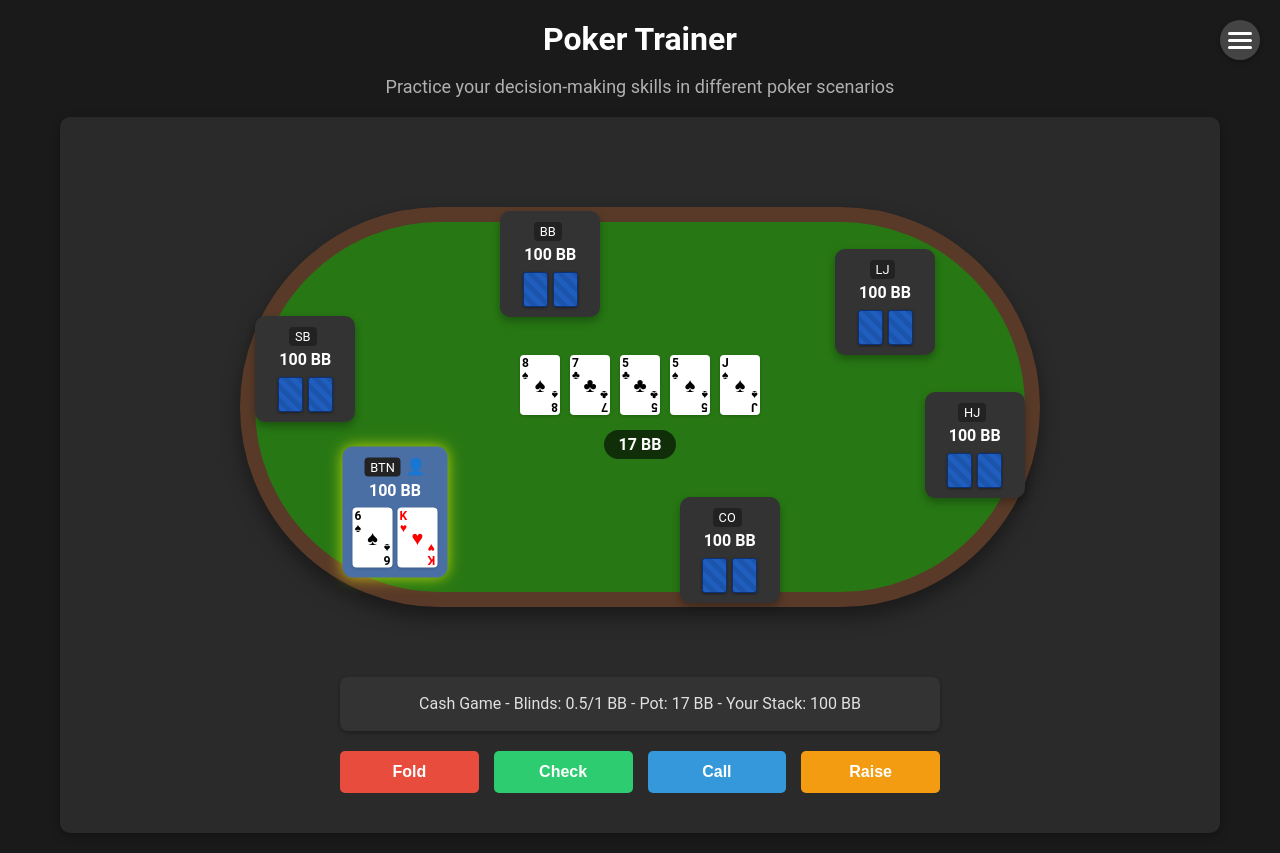
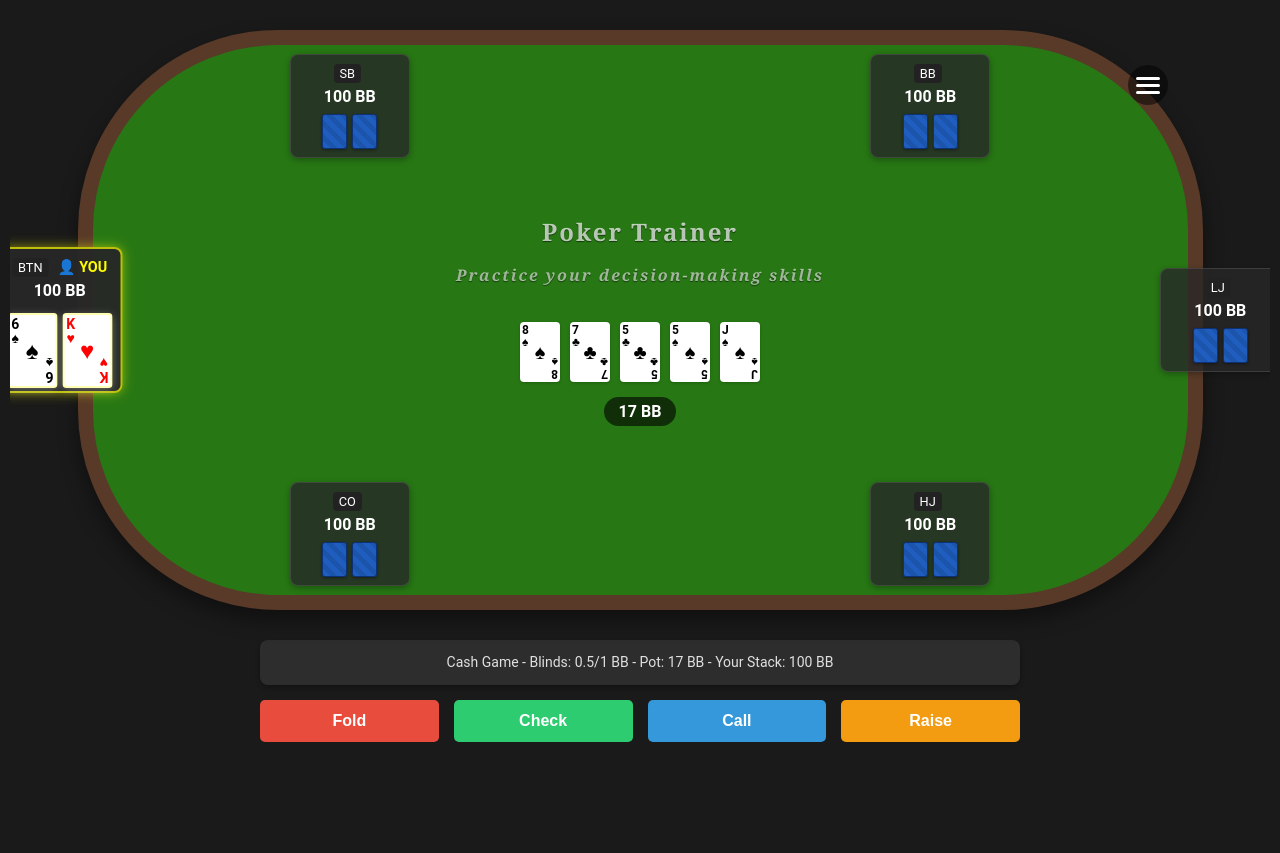
Before and after one commit to chris-go/Poker, a React (Create React App) app in the folder poker-trainer/: page / in a window 1280 px wide. After the commit the page ends 800 px from the top, so only its background shows below. Built offline with nearby package versions, Linux system fonts and the light colour scheme.

Commit message:
Making the puzzle take up more of the screen

```diff
--- a/poker-trainer/src/App.tsx
+++ b/poker-trainer/src/App.tsx
@@ -7,31 +7,19 @@ import { createSamplePuzzle } from './utils/pokerUtils';
 
 const AppContainer = styled.div`
   font-family: 'Roboto', 'Segoe UI', Arial, sans-serif;
-  max-width: 1200px;
-  margin: 0 auto;
-  padding: 20px;
+  width: 100%;
+  height: 100vh;
+  margin: 0;
+  padding: 0;
   position: relative;
-`;
-
-const Header = styled.header`
-  text-align: center;
-  margin-bottom: 20px;
-`;
-
-const Title = styled.h1`
-  color: #ffffff;
-  margin-bottom: 10px;
-`;
-
-const Subtitle = styled.p`
-  color: #b0b0b0;
-  font-size: 18px;
+  background-color: #1a1a1a;
+  overflow: hidden;
 `;
 
 const MainContent = styled.main`
-  background-color: #2a2a2a;
-  border-radius: 10px;
-  padding: 20px;
+  width: 100%;
+  height: 100%;
+  padding: 10px;
   box-shadow: 0 3px 10px rgba(0, 0, 0, 0.3);
 `;
 
@@ -39,59 +27,33 @@ const Stats = styled.div`
   display: flex;
   justify-content: center;
   gap: 20px;
-  margin-top: 20px;
+  padding: 15px;
+  position: absolute;
+  bottom: 0;
+  left: 0;
+  right: 0;
+  background-color: rgba(42, 42, 42, 0.9);
 `;
 
 const StatBox = styled.div`
   background-color: #333333;
   border-radius: 5px;
-  padding: 15px;
+  padding: 10px;
   text-align: center;
-  min-width: 120px;
+  min-width: 100px;
   color: #e0e0e0;
 `;
 
 const StatLabel = styled.div`
   color: #7f8c8d;
-  font-size: 14px;
-  margin-bottom: 5px;
+  font-size: 12px;
+  margin-bottom: 3px;
 `;
 
 const StatValue = styled.div`
-  color: #2c3e50;
-  font-size: 20px;
+  color: #ecf0f1;
+  font-size: 18px;
   font-weight: bold;
-`;
-
-const MenuIcon = styled.div`
-  position: fixed;
-  top: 20px;
-  right: 20px;
-  width: 40px;
-  height: 40px;
-  border-radius: 50%;
-  background-color: #444;
-  color: white;
-  display: flex;
-  flex-direction: column;
-  align-items: center;
-  justify-content: center;
-  cursor: pointer;
-  z-index: 99;
-  box-shadow: 0 2px 5px rgba(0, 0, 0, 0.3);
-
-  &:hover {
-    background-color: #555;
-  }
-
-  span {
-    display: block;
-    height: 3px;
-    width: 24px;
-    background-color: white;
-    border-radius: 3px;
-    margin: 2px 0;
-  }
 `;
 
 const SettingsPanel = styled.div<{ isOpen: boolean }>`
@@ -180,32 +142,20 @@ const App: React.FC = () => {
 
   return (
     <AppContainer>
-      <MenuIcon onClick={toggleSettingsPanel}>
-        <span></span>
-        <span></span>
-        <span></span>
-      </MenuIcon>
-
       <Overlay isOpen={settingsPanelOpen} onClick={() => setSettingsPanelOpen(false)} />
 
       <SettingsPanel isOpen={settingsPanelOpen}>
         <GameSettings onSettingsChange={handleSettingsChange} initialSettings={settings} />
       </SettingsPanel>
 
-      <Header>
-        <Title>Poker Trainer</Title>
-        <Subtitle>Practice your decision-making skills in different poker scenarios</Subtitle>
-      </Header>
-
       <MainContent>
         {puzzle ? (
-          <PuzzleView puzzle={puzzle} onActionSelected={handleActionSelected} />
-        ) : (
-          <div style={{ textAlign: 'center', padding: '40px' }}>
-            Loading puzzle...
-          </div>
-        )}
-      </MainContent>
+          <>
+            <PuzzleView
+              puzzle={puzzle}
+              onActionSelected={handleActionSelected}
+              onMenuClick={toggleSettingsPanel}
+            />
 
             {stats.total > 0 && (
               <Stats>
@@ -227,6 +177,13 @@ const App: React.FC = () => {
                 </StatBox>
               </Stats>
             )}
+          </>
+        ) : (
+          <div style={{ textAlign: 'center', padding: '40px', color: 'white' }}>
+            Loading puzzle...
+          </div>
+        )}
+      </MainContent>
     </AppContainer>
   );
 };
--- a/poker-trainer/src/components/poker/Card.tsx
+++ b/poker-trainer/src/components/poker/Card.tsx
@@ -5,26 +5,28 @@ interface CardProps {
   rank: string;
   suit: string;
   faceDown?: boolean;
+  isUserCard?: boolean;
 }
 
-const CardContainer = styled.div`
-  width: 40px;
-  height: 60px;
+const CardContainer = styled.div<{ isUserCard?: boolean }>`
+  width: ${props => props.isUserCard ? '50px' : '40px'};
+  height: ${props => props.isUserCard ? '75px' : '60px'};
   background-color: white;
   border-radius: 4px;
   display: flex;
   flex-direction: column;
   justify-content: space-between;
   padding: 4px;
-  box-shadow: 0 1px 3px rgba(0, 0, 0, 0.2);
+  box-shadow: ${props => props.isUserCard ? '0 2px 8px rgba(255, 255, 255, 0.3)' : '0 1px 3px rgba(0, 0, 0, 0.2)'};
   font-weight: bold;
   position: relative;
-  font-size: 14px;
+  font-size: ${props => props.isUserCard ? '16px' : '14px'};
+  border: ${props => props.isUserCard ? '2px solid rgba(255, 255, 0, 0.3)' : 'none'};
 `;
 
-const CardBack = styled.div`
-  width: 40px;
-  height: 60px;
+const CardBack = styled.div<{ isUserCard?: boolean }>`
+  width: ${props => props.isUserCard ? '50px' : '40px'};
+  height: ${props => props.isUserCard ? '75px' : '60px'};
   background: repeating-linear-gradient(
     45deg,
     #606dbc,
@@ -36,37 +38,37 @@ const CardBack = styled.div`
   box-shadow: 0 1px 3px rgba(0, 0, 0, 0.2);
 `;
 
-const TopCorner = styled.div<{ color: string }>`
+const TopCorner = styled.div<{ color: string; isUserCard?: boolean }>`
   position: absolute;
   top: 2px;
   left: 2px;
   color: ${props => props.color};
-  font-size: 12px;
+  font-size: ${props => props.isUserCard ? '14px' : '12px'};
   line-height: 1;
 `;
 
-const BottomCorner = styled.div<{ color: string }>`
+const BottomCorner = styled.div<{ color: string; isUserCard?: boolean }>`
   position: absolute;
   bottom: 2px;
   right: 2px;
   color: ${props => props.color};
-  font-size: 12px;
+  font-size: ${props => props.isUserCard ? '14px' : '12px'};
   line-height: 1;
   transform: rotate(180deg);
 `;
 
-const Center = styled.div<{ color: string }>`
+const Center = styled.div<{ color: string; isUserCard?: boolean }>`
   position: absolute;
   top: 50%;
   left: 50%;
   transform: translate(-50%, -50%);
   color: ${props => props.color};
-  font-size: 20px;
+  font-size: ${props => props.isUserCard ? '24px' : '20px'};
 `;
 
-const Card: React.FC<CardProps> = ({ rank, suit, faceDown = false }) => {
+const Card: React.FC<CardProps> = ({ rank, suit, faceDown = false, isUserCard = false }) => {
   if (faceDown) {
-    return <CardBack />;
+    return <CardBack isUserCard={isUserCard} />;
   }
 
   // Determine card color based on suit
@@ -77,12 +79,12 @@ const Card: React.FC<CardProps> = ({ rank, suit, faceDown = false }) => {
   const displayRank = rank === '10' ? '10' : rank;
 
   return (
-    <CardContainer>
-      <TopCorner color={color}>
+    <CardContainer isUserCard={isUserCard}>
+      <TopCorner color={color} isUserCard={isUserCard}>
         {displayRank}<br/>{suit}
       </TopCorner>
-      <Center color={color}>{suit}</Center>
-      <BottomCorner color={color}>
+      <Center color={color} isUserCard={isUserCard}>{suit}</Center>
+      <BottomCorner color={color} isUserCard={isUserCard}>
         {displayRank}<br/>{suit}
       </BottomCorner>
     </CardContainer>
--- a/poker-trainer/src/components/poker/PlayerSeat.tsx
+++ b/poker-trainer/src/components/poker/PlayerSeat.tsx
@@ -10,19 +10,26 @@ interface PlayerSeatProps {
   bigBlindAmount?: number;
 }
 
-const SeatContainer = styled.div<{ isActive?: boolean }>`
-  background-color: ${props => props.isActive ? '#4a6fa5' : '#333'};
-  border-radius: 10px;
-  padding: 10px;
+const SeatContainer = styled.div<{ isActive?: boolean; isUser?: boolean }>`
+  background-color: ${props => props.isActive ? 'rgba(39, 39, 39, 0.95)' : 'rgba(39, 39, 39, 0.8)'};
+  border-radius: 8px;
+  padding: 8px;
   color: white;
-  box-shadow: 0 4px 8px rgba(0, 0, 0, 0.3);
+  box-shadow: 0 2px 6px rgba(0, 0, 0, 0.3);
   transition: all 0.3s ease;
-  min-width: 100px;
+  min-width: 120px;
   text-align: center;
   z-index: 10;
+  border: ${props => props.isUser ? '2px solid rgba(255, 255, 0, 0.7)' : '1px solid rgba(120, 120, 120, 0.3)'};
+
   ${props => props.isActive && `
-    transform: scale(1.05);
-    box-shadow: 0 0 15px rgba(255, 255, 0, 0.7);
+    transform: scale(1.03);
+    box-shadow: 0 0 12px rgba(255, 255, 0, 0.5);
+  `}
+
+  ${props => props.isUser && `
+    transform: translateY(-20px);
+    background-color: rgba(39, 39, 39, 0.95);
   `}
 `;
 
@@ -32,6 +39,7 @@ const PositionBadge = styled.span`
   border-radius: 4px;
   font-size: 0.8em;
   margin-right: 5px;
+  color: #ffffff;
 `;
 
 const Stack = styled.div`
@@ -39,11 +47,16 @@ const Stack = styled.div`
   margin: 5px 0;
 `;
 
-const PlayerCards = styled.div`
+const PlayerCards = styled.div<{ isUser?: boolean }>`
   display: flex;
   justify-content: center;
   gap: 5px;
   margin-top: 8px;
+
+  ${props => props.isUser && `
+    position: relative;
+    top: 5px;
+  `}
 `;
 
 const FaceDownCard = styled.div`
@@ -62,20 +75,27 @@ const FaceDownCard = styled.div`
   box-shadow: 0 1px 3px rgba(0, 0, 0, 0.4);
 `;
 
+const UserName = styled.span`
+  font-weight: bold;
+  color: yellow;
+  margin-left: 4px;
+  font-size: 0.9em;
+`;
+
 const PlayerSeat: React.FC<PlayerSeatProps> = ({ player, style, isActive, bigBlindAmount = 1 }) => {
   return (
-    <SeatContainer style={style} isActive={isActive}>
+    <SeatContainer style={style} isActive={isActive} isUser={player.isUser}>
       <div>
         <PositionBadge>{player.position}</PositionBadge>
-        {player.isUser && '👤'}
+        {player.isUser && <UserName>👤 YOU</UserName>}
       </div>
       <Stack>{player.stack / bigBlindAmount} BB</Stack>
 
-      <PlayerCards>
+      <PlayerCards isUser={player.isUser}>
         {player.isUser && player.cards ? (
           <>
-            <Card rank={player.cards[0].rank} suit={player.cards[0].suit} />
-            <Card rank={player.cards[1].rank} suit={player.cards[1].suit} />
+            <Card rank={player.cards[0].rank} suit={player.cards[0].suit} isUserCard={true} />
+            <Card rank={player.cards[1].rank} suit={player.cards[1].suit} isUserCard={true} />
           </>
         ) : (
           <>
--- a/poker-trainer/src/components/poker/PokerTable.tsx
+++ b/poker-trainer/src/components/poker/PokerTable.tsx
@@ -10,13 +10,14 @@ interface PokerTableProps {
   pot: number;
   activePosition?: string;
   bigBlindAmount?: number;
+  onMenuClick?: () => void;
 }
 
 const TableWrapper = styled.div`
   position: relative;
-  width: 800px;
-  height: 400px;
-  margin: 50px auto;
+  width: 90%;
+  height: 580px;
+  margin: 20px auto;
   background-color: #277714;
   border-radius: 200px;
   border: 15px solid #593a28;
@@ -48,11 +49,60 @@ const PotInfo = styled.div`
   font-weight: bold;
 `;
 
+const EngravedText = styled.div`
+  color: rgba(255, 255, 255, 0.7);
+  text-shadow: 0 1px 1px rgba(0, 0, 0, 0.5);
+  font-size: 1.5rem;
+  font-weight: bold;
+  text-align: center;
+  margin-bottom: 20px;
+  font-family: 'Georgia', serif;
+  letter-spacing: 2px;
+`;
+
+const Subtitle = styled.p`
+  color: rgba(255, 255, 255, 0.6);
+  text-shadow: 0 1px 1px rgba(0, 0, 0, 0.5);
+  font-size: 1rem;
+  text-align: center;
+  font-style: italic;
+`;
+
+const MenuIcon = styled.div`
+  position: absolute;
+  top: 20px;
+  right: 20px;
+  width: 40px;
+  height: 40px;
+  border-radius: 50%;
+  background-color: rgba(0, 0, 0, 0.5);
+  color: white;
+  display: flex;
+  flex-direction: column;
+  align-items: center;
+  justify-content: center;
+  cursor: pointer;
+  z-index: 99;
+
+  &:hover {
+    background-color: rgba(0, 0, 0, 0.7);
+  }
+
+  span {
+    display: block;
+    height: 3px;
+    width: 24px;
+    background-color: white;
+    border-radius: 3px;
+    margin: 2px 0;
+  }
+`;
+
 // Calculate positions for each player seat evenly around an oval
-// Rotate positions so the user's position is at bottom right (approx 4:30-5 o'clock position)
+// Position players slightly outside the table
 const getPlayerPosition = (index: number, total: number, userIndex: number): { top: string; left: string } => {
-  // Calculate the rotation offset to put user at bottom right (135 degrees)
-  const userAngle = 3 * Math.PI / 4; // 135 degrees - bottom right (4:30 position)
+  // Calculate the rotation offset to put user at bottom center (180 degrees)
+  const userAngle = Math.PI; // 180 degrees - bottom center (6 o'clock position)
   const idealUserIndex = total * (userAngle / (2 * Math.PI));
 
   // Calculate how many positions to shift everyone
@@ -65,8 +115,8 @@ const getPlayerPosition = (index: number, total: number, userIndex: number): { t
   const angle = (shiftedIndex / total) * 2 * Math.PI;
 
   // Oval dimensions (% of container)
-  const xRadius = 45;
-  const yRadius = 40;
+  const xRadius = 53; // Increased to move players outside the table
+  const yRadius = 45; // Increased to move players outside the table
 
   // Calculate position
   const left = `${50 + xRadius * Math.cos(angle)}%`;
@@ -80,7 +130,8 @@ const PokerTable: React.FC<PokerTableProps> = ({
   communityCards,
   pot,
   activePosition,
-  bigBlindAmount = 1
+  bigBlindAmount = 1,
+  onMenuClick
 }) => {
   // Find the user player
   const userPlayer = players.find(player => player.isUser);
@@ -107,6 +158,17 @@ const PokerTable: React.FC<PokerTableProps> = ({
 
   return (
     <TableWrapper>
+      <MenuIcon onClick={onMenuClick}>
+        <span></span>
+        <span></span>
+        <span></span>
+      </MenuIcon>
+
+      <EngravedText>
+        Poker Trainer
+        <Subtitle>Practice your decision-making skills</Subtitle>
+      </EngravedText>
+
       {sortedPlayers.map((player, index) => {
         const position = getPlayerPosition(index, sortedPlayers.length, userIndex);
 
--- a/poker-trainer/src/components/puzzles/PuzzleView.tsx
+++ b/poker-trainer/src/components/puzzles/PuzzleView.tsx
@@ -6,31 +6,35 @@ import { PokerPuzzle, PlayerAction } from '../../types/poker';
 interface PuzzleViewProps {
   puzzle: PokerPuzzle;
   onActionSelected: (action: PlayerAction) => void;
+  onMenuClick?: () => void;
 }
 
 const PuzzleContainer = styled.div`
   display: flex;
   flex-direction: column;
   align-items: center;
-  padding: 20px;
+  height: 100%;
+  overflow: auto;
+  padding: 0 5px;
 `;
 
 const ActionPanel = styled.div`
   display: flex;
   flex-direction: column;
   align-items: center;
-  margin-top: 20px;
+  margin-top: 10px;
   width: 100%;
-  max-width: 600px;
+  max-width: 800px;
+  padding: 0 20px;
 `;
 
 const SituationDescription = styled.div`
-  background-color: #333333;
+  background-color: rgba(51, 51, 51, 0.8);
   border-radius: 8px;
-  padding: 15px;
-  margin-bottom: 20px;
+  padding: 12px;
+  margin-bottom: 15px;
   text-align: center;
-  font-size: 16px;
+  font-size: 14px;
   line-height: 1.5;
   box-shadow: 0 2px 5px rgba(0, 0, 0, 0.3);
   width: 100%;
@@ -103,7 +107,7 @@ const FeedbackContainer = styled.div<{ correct: boolean }>`
   font-weight: bold;
 `;
 
-const PuzzleView: React.FC<PuzzleViewProps> = ({ puzzle, onActionSelected }) => {
+const PuzzleView: React.FC<PuzzleViewProps> = ({ puzzle, onActionSelected, onMenuClick }) => {
   const [selectedAction, setSelectedAction] = useState<PlayerAction | null>(null);
   const [showFeedback, setShowFeedback] = useState(false);
 
@@ -125,6 +129,7 @@ const PuzzleView: React.FC<PuzzleViewProps> = ({ puzzle, onActionSelected }) =>
         pot={puzzle.pot}
         activePosition={userPlayer?.position}
         bigBlindAmount={puzzle.blinds.big}
+        onMenuClick={onMenuClick}
       />
 
       <ActionPanel>
```
Lines whose indentation alone changed are shown as unchanged.
